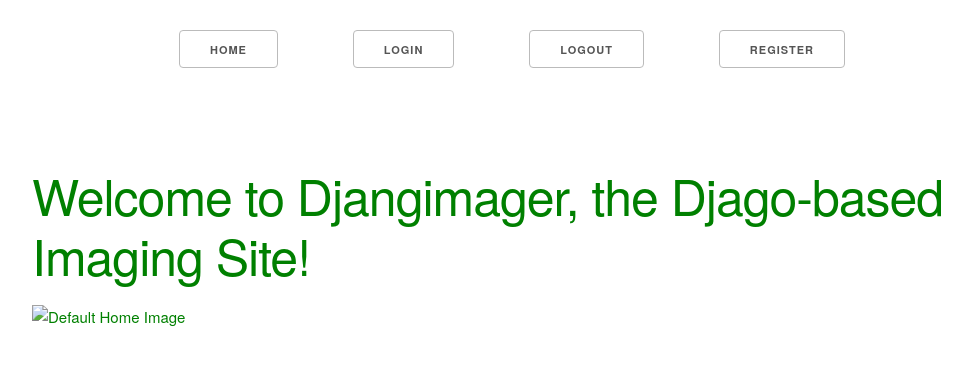
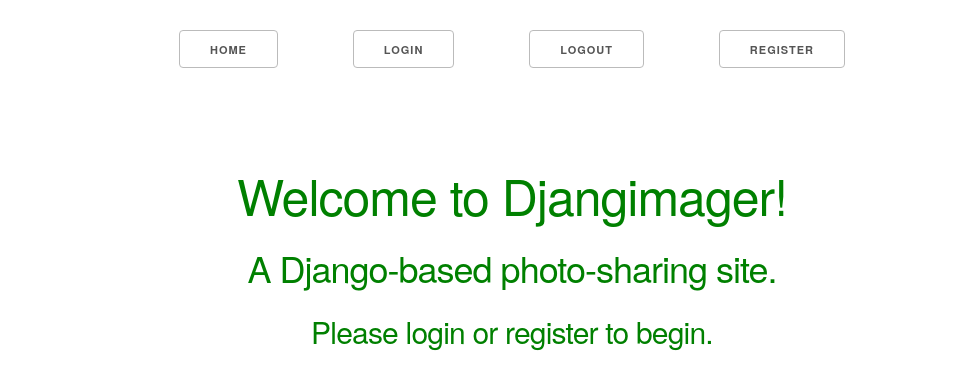
Before and after one commit to icarrera/django-imager, a Django app: template imagersite/imagersite/templates/home.html in a window 1280 px wide. Shown: the part 197-570 px from the top of the page, without its empty margins (128-1100 px from the left). Run offline with Django 3.2, Linux system fonts and the light colour scheme; the template is opened without the code that fills it, so the values that code supplies are empty.

Commit message:
modified home template

```diff
--- a/imagersite/imagersite/templates/home.html
+++ b/imagersite/imagersite/templates/home.html
@@ -1,6 +1,11 @@
 {% extends "base.html" %}
 {% block content %}
     <section class="twelve columns">
-    <h1>Welcome to Djangimager, the Djago-based Imaging Site!</h1>
-    <img src="{{ img }}" alt="Default Home Image">
+        <section class="centered">
+            <h1>Welcome to Djangimager!</h1>
+            <h3>A Django-based photo-sharing site.</h3>
+            <h4>Please login or register to begin.</h4>
+        </section>
+        <img src="{{ img }}" alt="Default Home Image">
+    </section>
 {% endblock %}
```
